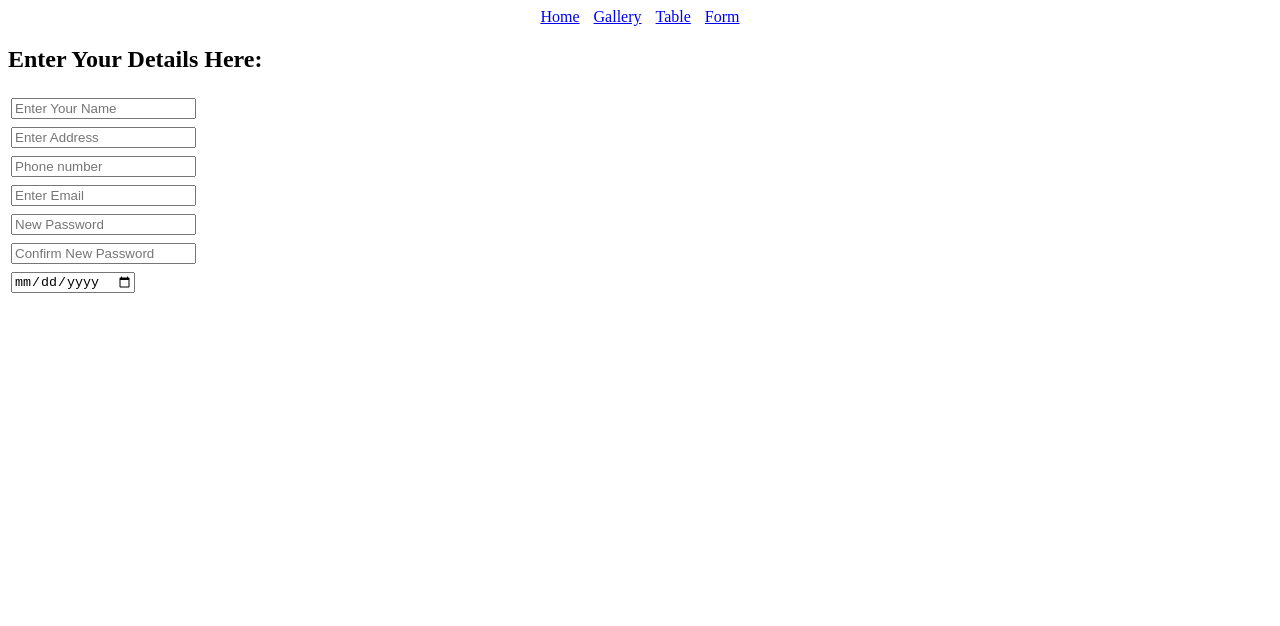
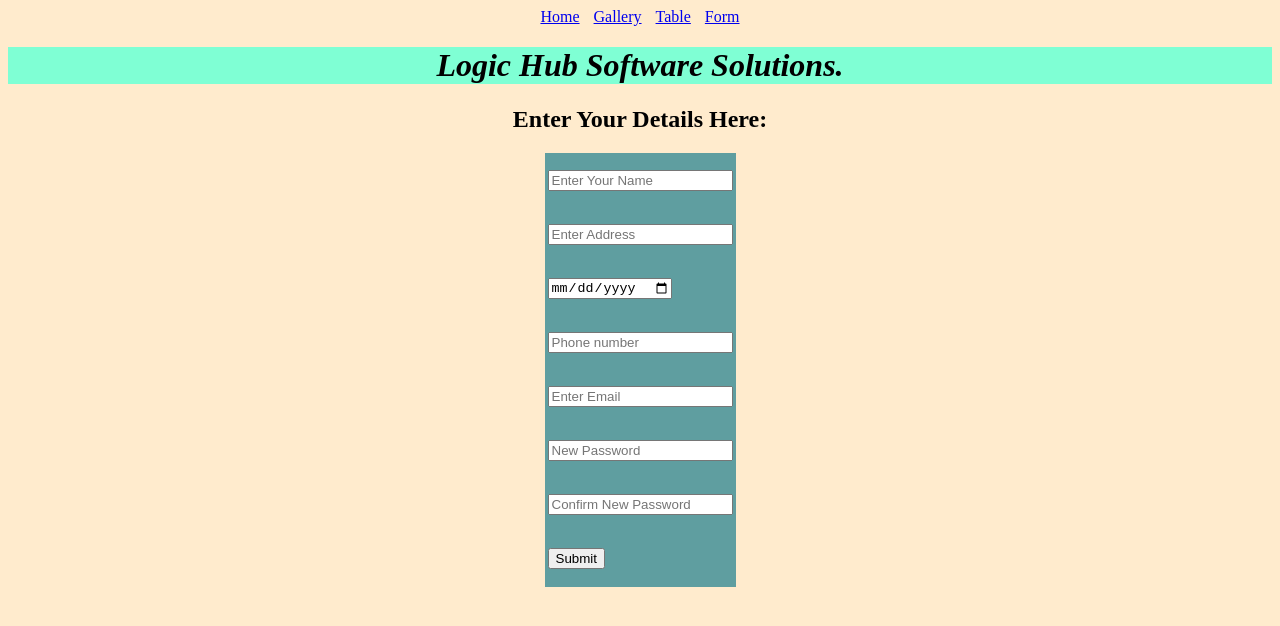
Before and after one commit to iabrarsyed/Web-Dev-Practice, a plain HTML site: page form.html in a window 1280 px wide. Drawn offline with Linux system fonts and the light colour scheme.

Commit message:
css added

```diff
--- a/form.html
+++ b/form.html
@@ -6,24 +6,27 @@
     <meta name="viewport" content="width=device-width, initial-scale=1.0">
     <title>FormPage</title>
     <style>
-        table,td {
-            width: 100px;
-            height: 25px;
+        table,
+        tr,
+        td {
+            height: 50px;
+            background-color: cadetblue;
         }
     </style>
 </head>
 
-<body>
+<body style="background-color:blanchedalmond;">
     <center>
         <a href="index.html">Home</a>
         <a href="audioVideo.html" style="margin-left: 10px;">Gallery</a>
         <a href="table.html" style="margin-left: 10px;">Table</a>
         <a href="form.html" style="margin-left: 10px;">Form</a>
+        <h1 style="background-color:aquamarine;"><i>Logic Hub Software Solutions.</i></h1>
     </center>
 
-
+    <center>
         <h2>Enter Your Details Here:</h2>
-    <form action="" method="post">
+        <form action="">
             <table>
                 <tr>
                     <!-- <td><label for="">Name</label></td> -->
@@ -32,6 +35,10 @@
                 <tr>
                     <!-- <td><label for="">Address</label></td> -->
                     <td><input type="text" name="add" id="" placeholder="Enter Address"></td>
+                </tr>
+                <tr>
+                    <!-- <td><label for="">Password</label></td> -->
+                    <td><input type="date" name="date" id="" placeholder="Date of birth"></td>
                 </tr>
                 <tr>
                     <!-- <td><label for="">Password</label></td> -->
@@ -50,19 +57,11 @@
                     <td><input type="password" name="pwd" id="" placeholder="Confirm New Password"></td>
                 </tr>
                 <tr>
-                <!-- <td><label for="">Password</label></td> -->
-                <td><input type="date" name="date" id="" placeholder="Date of birth"></td>
+                    <td><button type="submit">Submit</button></td>
                 </tr>
-            <!-- <tr>
-                <td><input type="checkbox" name="gender" id="">Male</td>
-                <td><input type="checkbox" name="gender" id="">Female</td>
-            </tr>
-            <tr>
-                <button type="submit">Submit</button>
-                <button type="reset">Reset</button>
-            </tr> -->
             </table>
         </form>
+    </center>
 </body>
 
 </html>
```
Also changed, not shown: audioVideo.html (+1 -1 lines), index.html (+9 -5 lines), table.html (+6 -2 lines). Lines whose indentation alone changed are shown as unchanged.
